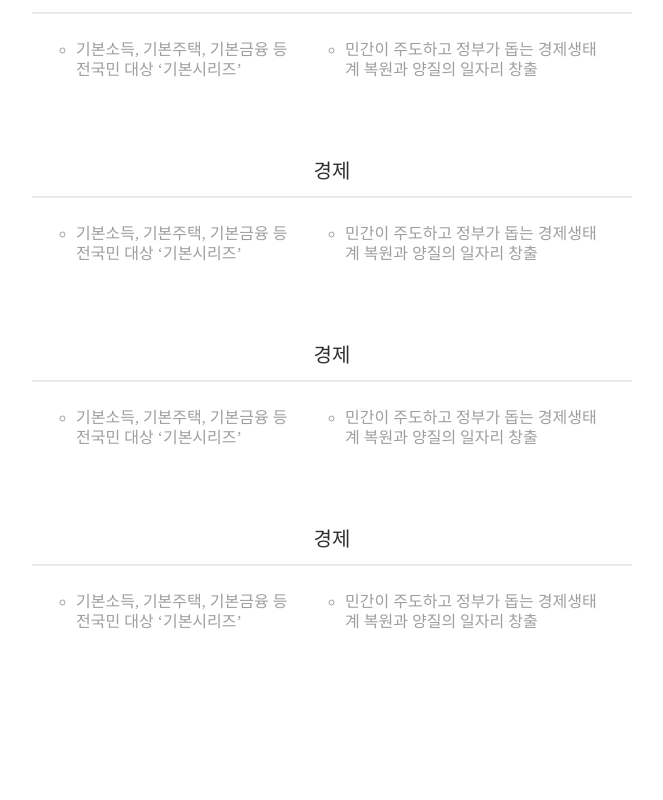
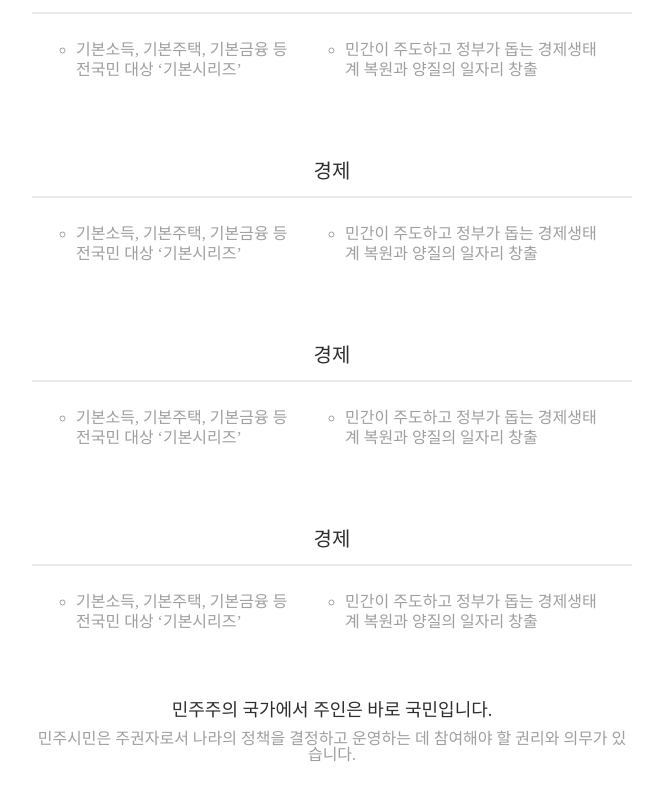
Before and after one commit to k1a11220/2022-election, a Next.js app: page / in a window 1280 px wide. Shown: the part 1446-2246 px from the top of the page, without its empty margins (308-971 px from the left). Before the commit the page ends 2078 px from the top, so only its background shows below. Built offline with nearby package versions, Linux system fonts and the light colour scheme; a web font is replaced by a local one.

Commit message:
Implement footer

```diff
--- /dev/null
+++ b/components/footer.js
@@ -0,0 +1,36 @@
+import React from "react";
+import styled from "styled-components";
+
+const Footer = () => {
+  return (
+    <Container>
+      <p>민주주의 국가에서 주인은 바로 국민입니다.</p>
+      <p>
+        민주시민은 주권자로서 나라의 정책을 결정하고 운영하는 데 참여해야 할
+        권리와 의무가 있습니다.
+      </p>
+    </Container>
+  );
+};
+
+const Container = styled.div`
+  display: flex;
+  flex-direction: column;
+  justify-content: center;
+  align-items: center;
+  text-align: center;
+  width: 100%;
+  height: 200px;
+
+  & p:first-of-type {
+    font-size: 1.125rem;
+    font-weight: 500;
+    margin-bottom: 0.75rem;
+  }
+
+  & p:last-of-type {
+    color: #9f9f9f;
+  }
+`;
+
+export default Footer;
--- a/layout/appLayout.js
+++ b/layout/appLayout.js
@@ -1,5 +1,5 @@
 import React from "react";
-import styled from "styled-components";
+import Footer from "../components/footer";
 import GlobalStyle from "../styles/globalStyle";
 
 const AppLayout = ({ children }) => {
@@ -7,6 +7,7 @@ const AppLayout = ({ children }) => {
     <>
       <GlobalStyle />
       {children}
+      <Footer />
     </>
   );
 };
--- a/pages/[id].js
+++ b/pages/[id].js
@@ -123,7 +123,7 @@ const TableWrapper = styled.section`
 const Divider = styled.div`
   width: 100%;
   margin-top: 40px;
-  border-bottom: 12px solid #f2f3f5;
+  border-bottom: 4px solid #f2f3f5;
 `;
 
 export default DetailPage;
```
